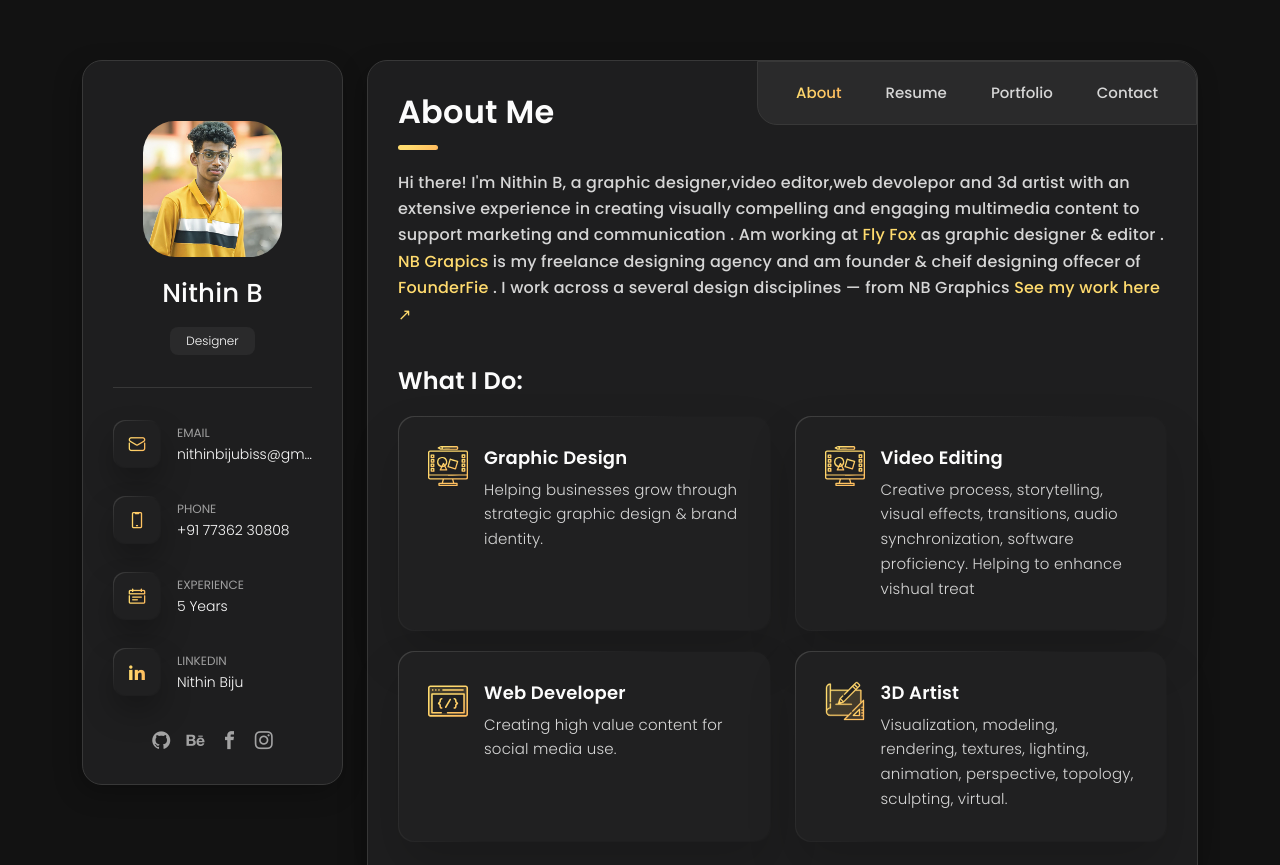
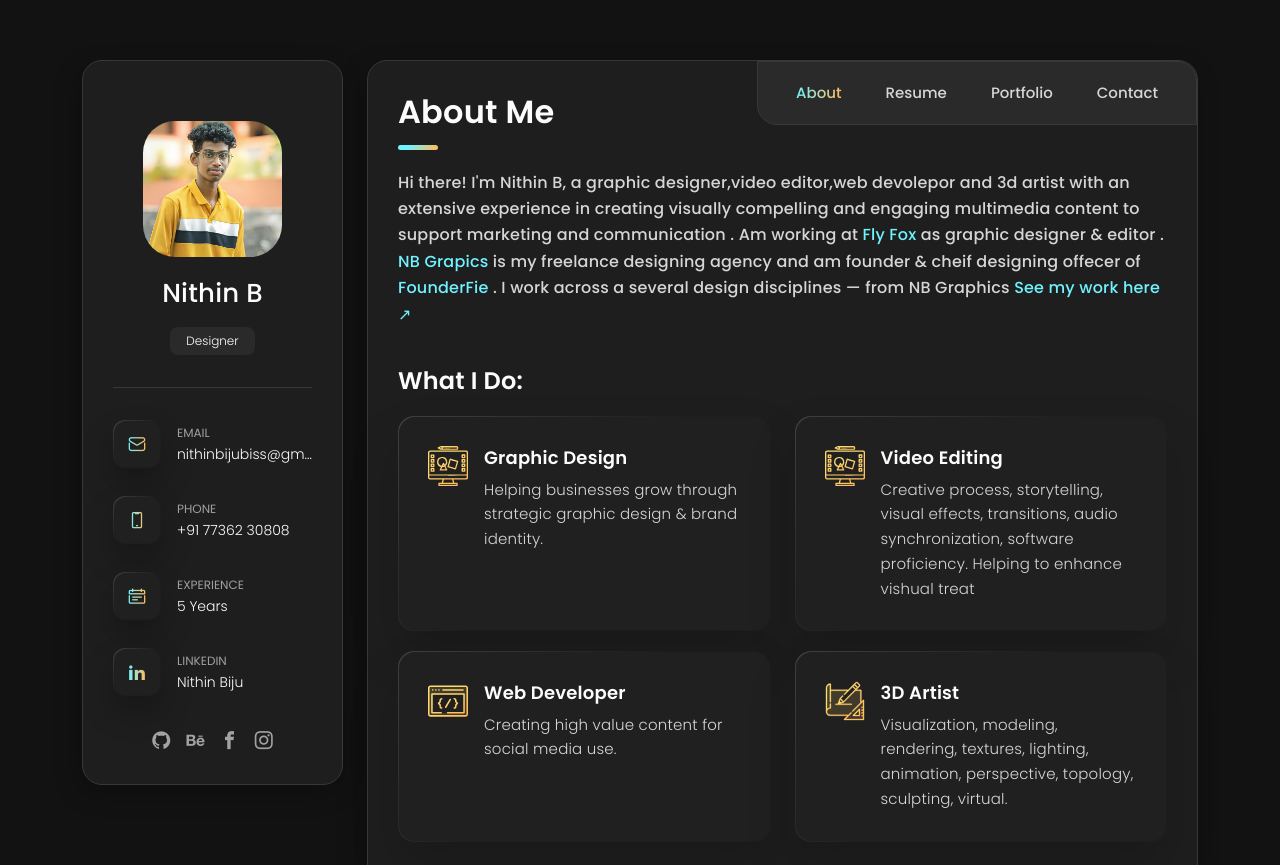
Before and after one commit to nithinbiju007/NithinBiju, a plain HTML site: page index.html in a window 1280 px wide. Shown: the top 865 px of the page. Drawn offline with Linux system fonts and the light colour scheme.

Commit message:
Update style.css

```diff
--- a/assets/styles/style.css
+++ b/assets/styles/style.css
@@ -49,11 +49,11 @@
   --color-surface-1: #1e1e1f;
   --color-surface-2: #2a2a2b;
   --color-surface-3: #202021;
-  --color-accent: #FFDB6E;
+  --color-accent: #70f3ff;
   --color-error: #B84C4C;
-  --color-gradient: linear-gradient(137.84deg, #FFDB6E 26.31%, #FFBC5E 93.75%);
+  --color-gradient: linear-gradient(137.84deg, #70f3ff 26.31%, #FFBC5E 93.75%);
   --color-gradient-soft: linear-gradient(135deg, rgba(255, 218, 109, 0.0375) 0%, rgba(255, 189, 94, 0) 100%), #1E1E1F;
-  --color-gradient-text: linear-gradient(90deg, #FFDB6E, #FFBC5E);
+  --color-gradient-text: linear-gradient(90deg, #70f3ff, #FFBC5E);
   --color-gradient-border: linear-gradient(155deg, #FFDA6D 0%, rgba(255, 191, 96, 0) 50%);
   --color-gradient-border-gray: linear-gradient(135deg, #404040 0%, rgba(64, 64, 64, 0) 48.44%);
   --color-gradient-gray: linear-gradient(137.84deg, #3F3F40 2.69%, #303030 93.75%);
```
